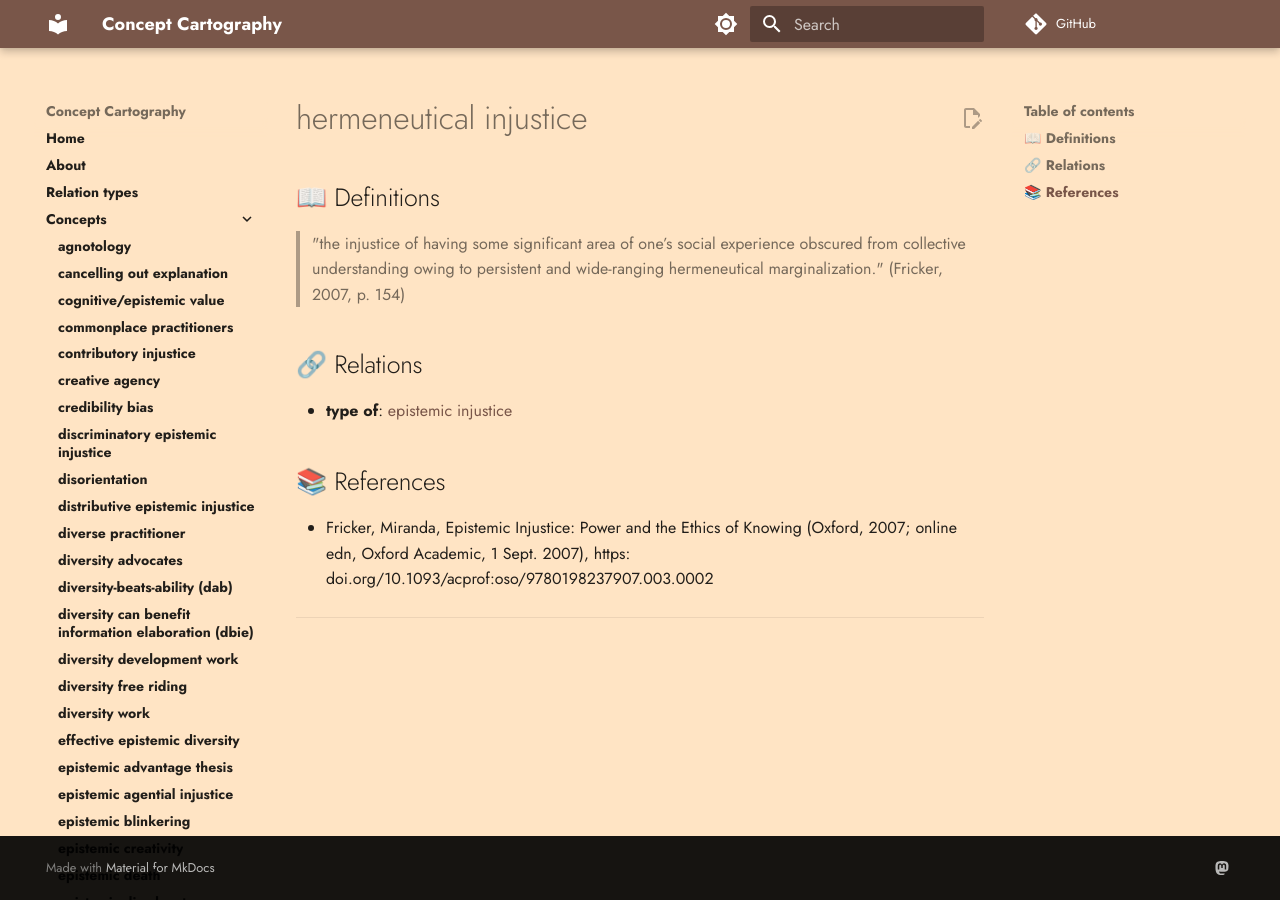
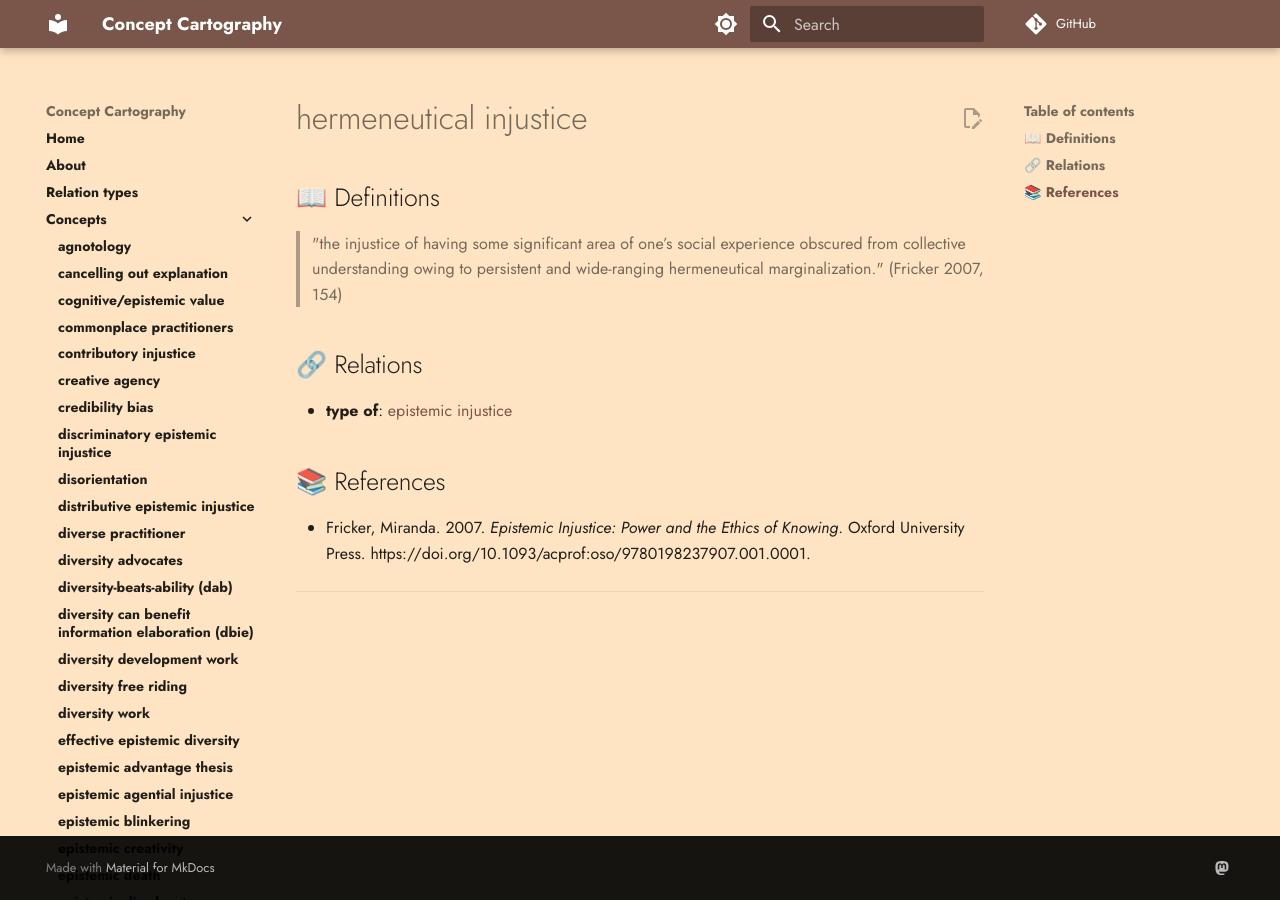
Before and after one commit to conceptcartography/conceptcartography, an MkDocs documentation site: the page built from docs/concepts/hermeneutical-injustice.md, in a window 1280 px wide. Built offline with MkDocs 1.6.1 and Material for MkDocs 9.7.7, drawn with Linux system fonts in a browser that asks for light colours; comment, search, counter and statistics services are not loaded; the version menu is left out.

Commit message:
Update reference format

```diff
--- a/docs/concepts/hermeneutical-injustice.md
+++ b/docs/concepts/hermeneutical-injustice.md
@@ -2,7 +2,7 @@
 
 ## 📖 Definitions
 
-> "the injustice of having some significant area of one’s social experience obscured from collective understanding owing to persistent and wide-ranging hermeneutical marginalization." (Fricker, 2007, p. 154)
+> "the injustice of having some significant area of one’s social experience obscured from collective understanding owing to persistent and wide-ranging hermeneutical marginalization." (Fricker 2007, 154)
 
 ## 🔗 Relations
 
@@ -10,7 +10,7 @@
 
 ## 📚 References
 
-- Fricker, Miranda, Epistemic Injustice: Power and the Ethics of Knowing (Oxford, 2007; online edn, Oxford Academic, 1 Sept. 2007), https: doi.org/10.1093/acprof:oso/9780198237907.003.0002
+- Fricker, Miranda. 2007. _Epistemic Injustice: Power and the Ethics of Knowing_. Oxford University Press. https://doi.org/10.1093/acprof:oso/9780198237907.001.0001.
 
 ---
 
```
